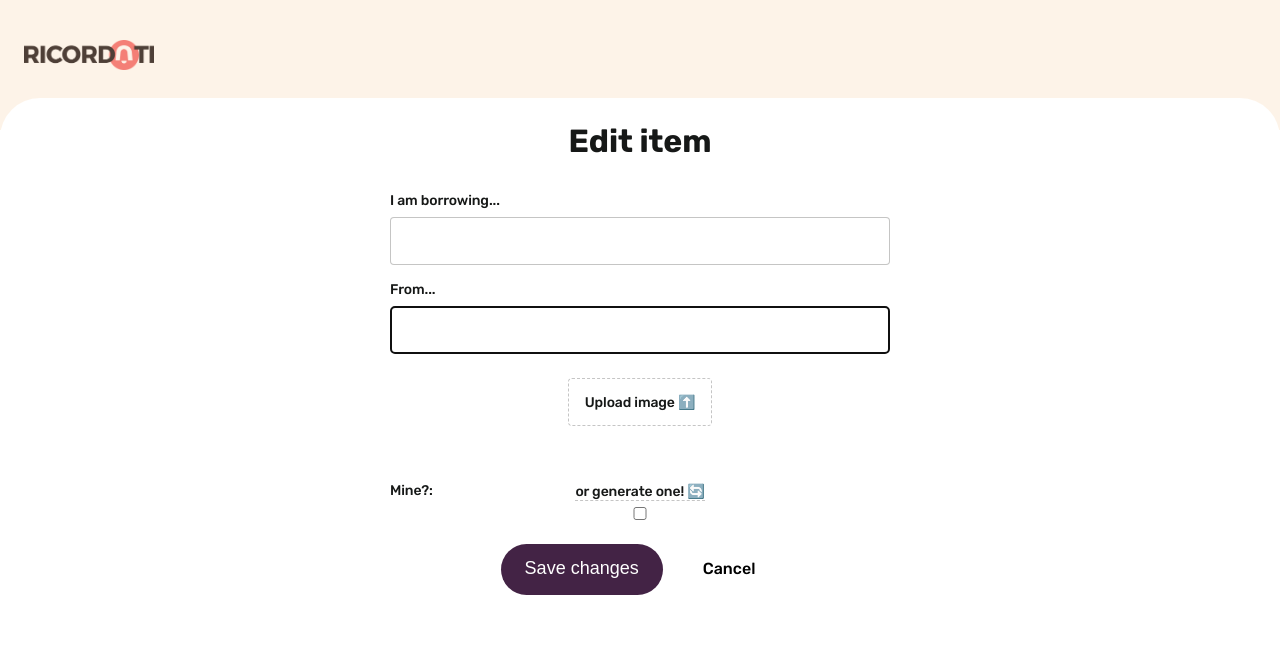
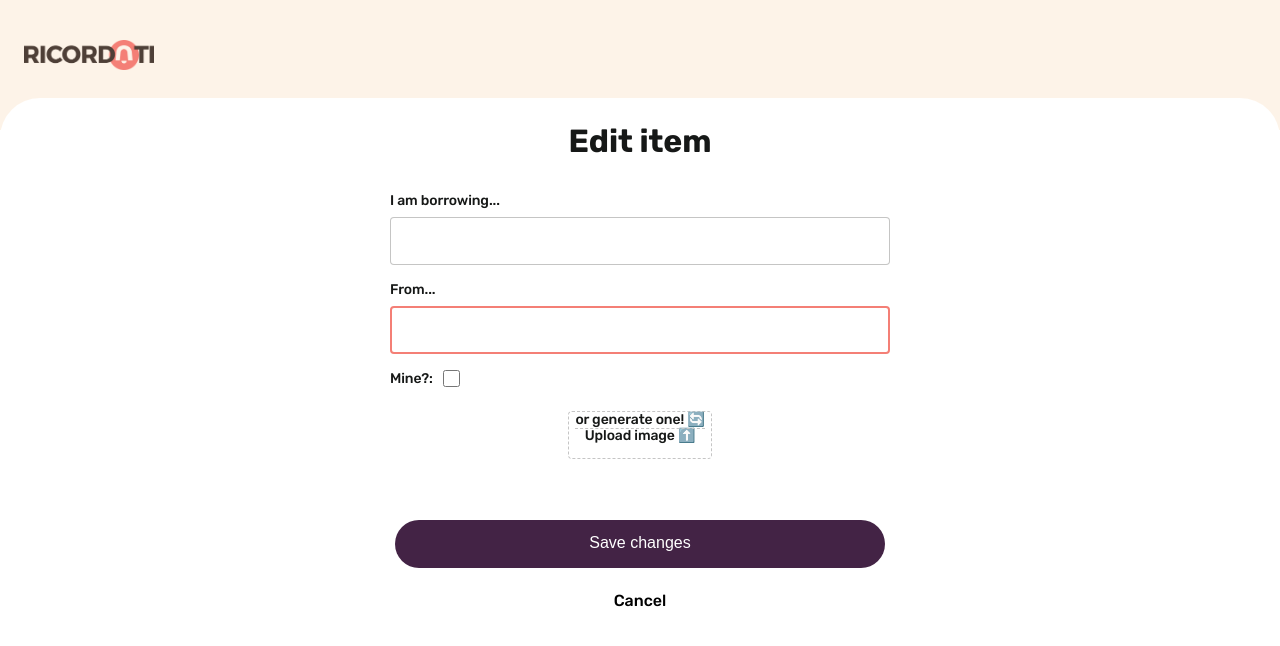
Before and after one commit to irenedeni/ricordati, a Next.js app: page /items/1 in a window 1280 px wide. Shown: the top 646 px of the page. Built offline with nearby package versions, Linux system fonts and the light colour scheme; no server answers; the database is empty.

Commit message:
completed draft 1 of forms

```diff
--- a/src/components/Form.tsx
+++ b/src/components/Form.tsx
@@ -129,6 +129,20 @@ export default function Form({
           type="text"
           value={person}
         />
+        {update && (
+          <div className={styles.ownership}>
+            <label htmlFor="ownership" className={styles.label}>
+              Mine?:
+            </label>
+            <input
+              type="checkbox"
+              checked={ownedByMe}
+              onChange={() => setOwnedByMe(!ownedByMe)}
+            />
+            <div className={styles.outer}></div>
+            <div className={styles.inner}></div>
+          </div>
+        )}
         <div className={styles.imageContainer}>
           {selectedImage && (
             <Image
@@ -154,33 +168,32 @@ export default function Form({
             />
           </label>
         </div>
-
-        {update && (
-          <>
-            <label htmlFor="ownership" className={styles.label}>
-              Mine?:
-            </label>
-            <input
-              type="checkbox"
-              checked={ownedByMe}
-              onChange={() => setOwnedByMe(!ownedByMe)}
-            />
-          </>
-        )}
         <div className={styles.buttonsContainer}>
           {update && item?.id && (
-            <Button action={() => deleteItem(item?.id)} text="Delete item" warning/>
+            <Button
+              action={() => deleteItem(item?.id)}
+              text="Delete item"
+              warning
+              secondary
+              className={styles.btn}
+            />
           )}
           <input
             disabled={!name || !person}
             type="submit"
             value={update ? 'Save changes' : 'Save item'}
+            className={styles.btn}
           />
-          <Button action={() => Router.push('/')} text="Cancel" secondary />
+          <Button
+            action={() => Router.push('/')}
+            text="Cancel"
+            secondary
+            className={styles.btn}
+          />
         </div>
       </form>
       <div className={styles.generateButtonContainer}>
-        <div onClick={generateImage} className={styles.generateButton}>
+        <div onClick={generateImage} className={`${styles.generateButton} ${update ? styles.update : styles.create}`}>
           or generate one! 🔄
         </div>
       </div>
--- a/src/pages/create.tsx
+++ b/src/pages/create.tsx
@@ -4,7 +4,7 @@ import styles from '@/styles/Form.module.css'
 
 export default function Create() {
   const router = useRouter()
-  const { itemsType } = router?.query
+  const { itemsType } = router.query
   return (
     <>
       <Layout>
--- a/src/pages/items/[id].tsx
+++ b/src/pages/items/[id].tsx
@@ -16,11 +16,11 @@ type Item = {
 
 export default function Update(item: Item): React.JSX.Element {
   const router = useRouter()
-  const { itemsType } = router?.query
+  const { itemsType } = router.query
   return (
     <>
       <Layout>
-        <h1 className={styles.formTitle}>Edit item</h1>
+        <h1 className={styles.formTitle}>Edit {itemsType ?? ''} item</h1>
         <Form update item={item.item} itemsType={itemsType as string}/>
       </Layout>
     </>
--- a/src/styles/Button.module.css
+++ b/src/styles/Button.module.css
@@ -25,6 +25,10 @@
   background-color: transparent;
   font-weight: 500;
 }
+.secondary:hover {
+  cursor: pointer;
+  text-decoration: underline;
+}
 
 .large {
   padding: 13px 1.5rem 1rem 1.5rem;
@@ -41,23 +45,27 @@
   border: var(--border-dashed);
   border-radius: var(--border-radius-xs);
   color: var(--text-primary);
-  padding: 0.5rem 1rem;
-  font-size: var(--font-size-xs);
+  padding: 0.5rem 1.5rem;
+  font-size: var(--font-size-xxs);
   font-weight: 500;
   height: 35px;
   width: max-content;
 }
 
+.small:hover {
+  border-color: var(--border-color-dark);
+}
+
 .hasIcon {
   position: relative;
-  padding-right: 20px;
+  padding-right: 25px;
 }
 
 .hasIcon::after {
   content: '\279D';
   position: absolute;
   top: 50%;
-  right: 0px;
+  right: 6px;
   transform: translateY(-50%);
   transition: transform 0.3s ease;
 }
@@ -69,3 +77,8 @@
 .warning {
   color: var(--text-warning);
 }
+
+.warning:hover {
+  cursor: pointer;
+  text-decoration: underline;
+}
--- a/src/styles/Form.module.css
+++ b/src/styles/Form.module.css
@@ -17,7 +17,7 @@
 }
 
 .label {
-  font-size: var(--font-size-xs);
+  font-size: var(--font-size-xxs);
   font-weight: 500;
   letter-spacing: -1%;
   color: var(--text-primary);
@@ -45,29 +45,51 @@
   border: var(--border-dashed);
   border-radius: var(--border-radius-xs);
   font-weight: 500;
-  font-size: var(--font-size-xs);
+  font-size: var(--font-size-xxs);
   color: var(--text-primary);
   margin: 0 1rem;
   height: 48px;
 }
 
+.fileInput:hover {
+  border-color: var(--border-color-dark);
+}
+
 .buttonsContainer {
-    display: flex;
-    justify-content: center;
-    align-items: center;
-    margin-top: 1.5rem;
+  display: flex;
+  justify-content: center;
+  align-items: center;
+  margin-top: 0.5rem;
+  flex-wrap: wrap;
+}
+
+.btn {
+  max-width: 50%;
+  width: 100%;
+  margin: 5px;
 }
 
 .generateButtonContainer {
-    position: relative;
+  position: relative;
 }
 
 .generateButton {
   padding: 0px;
   border-bottom: var(--border-dashed);
   font-weight: 500;
-  font-size: var(--font-size-xs);
-  margin-top: -112px;
+  font-size: var(--font-size-xxs);
+}
+
+.generateButton:hover {
+  border-bottom: 1px dashed var(--border-color-dark);
+}
+
+.update {
+  margin-top: -220px;
+}
+
+.create {
+  margin-top: -162px;
 }
 
 .generateButton:hover {
@@ -79,3 +101,8 @@
   object-fit: cover;
   margin: 0 auto 1rem auto;
 }
+
+.ownership {
+  display: flex;
+  align-items: center;
+}
--- a/src/styles/Navbar.module.css
+++ b/src/styles/Navbar.module.css
@@ -12,7 +12,7 @@
   outline: none;
   cursor: pointer;
   color: var(--text-grey);
-  font-size: var(--font-size-xs);
+  font-size: var(--font-size-xxs);
 }
 
 @media (max-width: 350px) {
--- a/src/styles/Tabs.module.css
+++ b/src/styles/Tabs.module.css
@@ -77,7 +77,7 @@
   bottom: 0.2rem;
   right: -2rem;
   color: var(--color-white);
-  font-size: var(--font-size-xs);
+  font-size: var(--font-size-xxs);
   width: 23px;
   height: 23px;
 }
--- a/src/styles/globals.css
+++ b/src/styles/globals.css
@@ -11,7 +11,8 @@
   --font-size-l: 24px;
   --font-size-m: 20px;
   --font-size-s: 18px;
-  --font-size-xs: 14px;
+  --font-size-xs: 16px;
+  --font-size-xxs: 14px;
   --text-primary: rgba(22, 24, 23, 1);
   --text-grey: rgba(78, 63, 55, 0.5);
   --text-dark-grey: rgba(78, 63, 55, 1);
@@ -23,6 +24,7 @@
   --color-disabled: rgba(68, 35, 69, 0.3);
   --bg-notification: rgba(68, 35, 69, 1);
   --button-primary: rgba(67, 35, 69, 1);
+  --text-warning: rgba(255, 0, 0, 1);
 }
 
 * {
@@ -85,10 +87,6 @@ button {
   height: 48px;
 }
 
-button:hover {
-  text-decoration: underline;
-}
-
 input[type="text"]{
   -webkit-appearance: none;
   -moz-appearance: none;
@@ -113,12 +111,28 @@ input[type="submit"] {
   background-color: var(--button-primary);
   color: var(--color-white);
   border-radius: var(--border-radius-m);
-  font-size: var(--font-size-s);
+  font-size: var(--font-size-xs);
   -webkit-appearance: none;
   -moz-appearance: none;
   appearance: none;
   border: none;
-  width: max-content;
+  width: 100%;
   cursor: pointer;
-  margin: 0 .5rem;
+  max-width: 100%;
+  width: 100%;
 }
+
+input[type="submit"]:hover {
+  background-color: var(--color-primary);
+}
+
+input[type="checkbox"] {
+  width: 17px;
+  height: 17px;
+  margin-left: 10px;
+}
+
+input[type="text"]:focus {
+  outline: none;
+  border: 2px solid var(--color-primary);
+}
```
